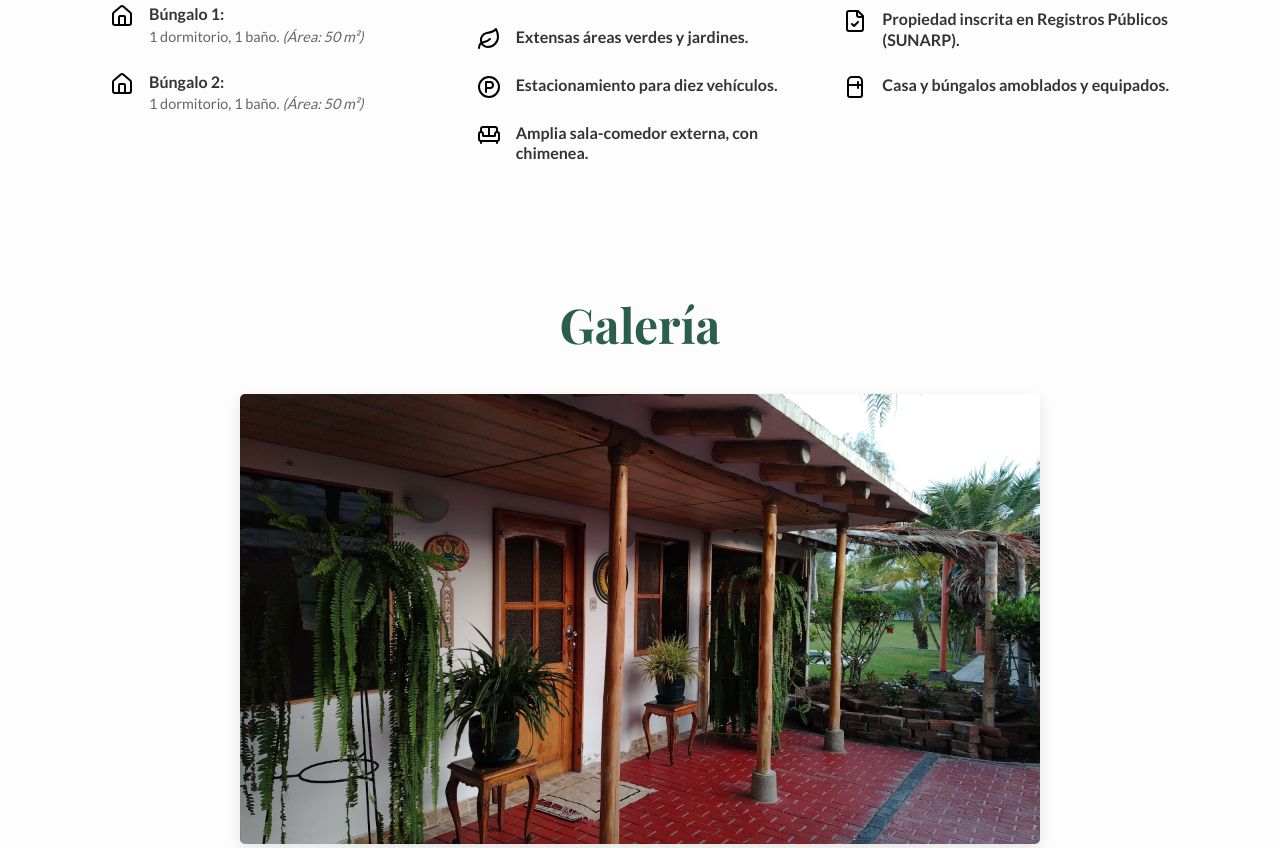
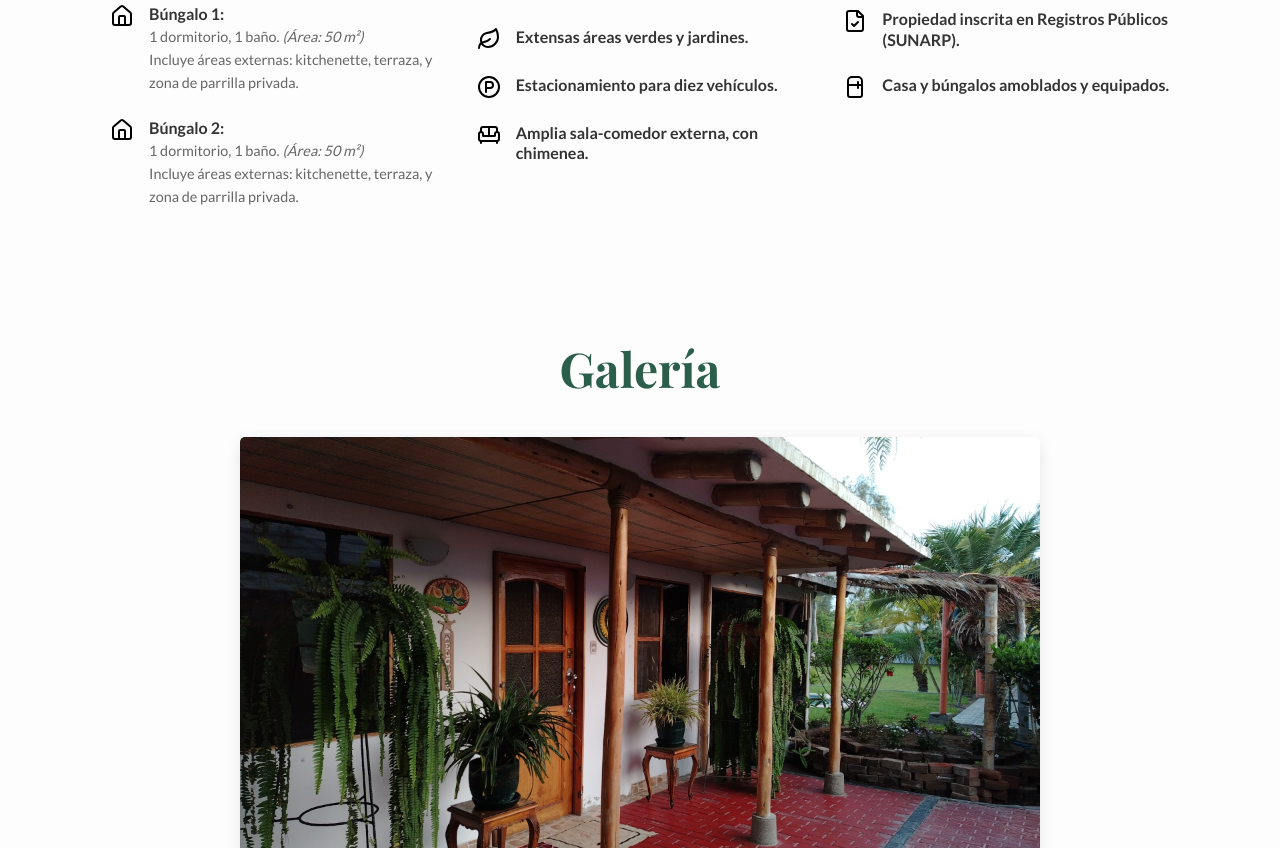
Before and after one commit to jorgeoliart/casa-mala-web, a website built with Vite: page index.html in a window 1280 px wide. Shown: the part 1361-2209 px from the top of the page. Built offline with nearby package versions, Linux system fonts and the light colour scheme; files whose address does not match are found by name.

Commit message:
Add info on bungalows

```diff
--- a/index.html
+++ b/index.html
@@ -57,6 +57,7 @@
                   <div>
                     <strong>Búngalo 1:</strong>
                     <span>1 dormitorio, 1 baño. <em>(Área: 50 m²)</em></span>
+                    <span>Incluye áreas externas: kitchenette, terraza, y zona de parrilla privada.</span>
                   </div>
                 </li>
                 <li>
@@ -64,6 +65,7 @@
                   <div>
                     <strong>Búngalo 2:</strong>
                     <span>1 dormitorio, 1 baño. <em>(Área: 50 m²)</em></span>
+                    <span>Incluye áreas externas: kitchenette, terraza, y zona de parrilla privada.</span>
                   </div>
                 </li>
               </ul>
```
